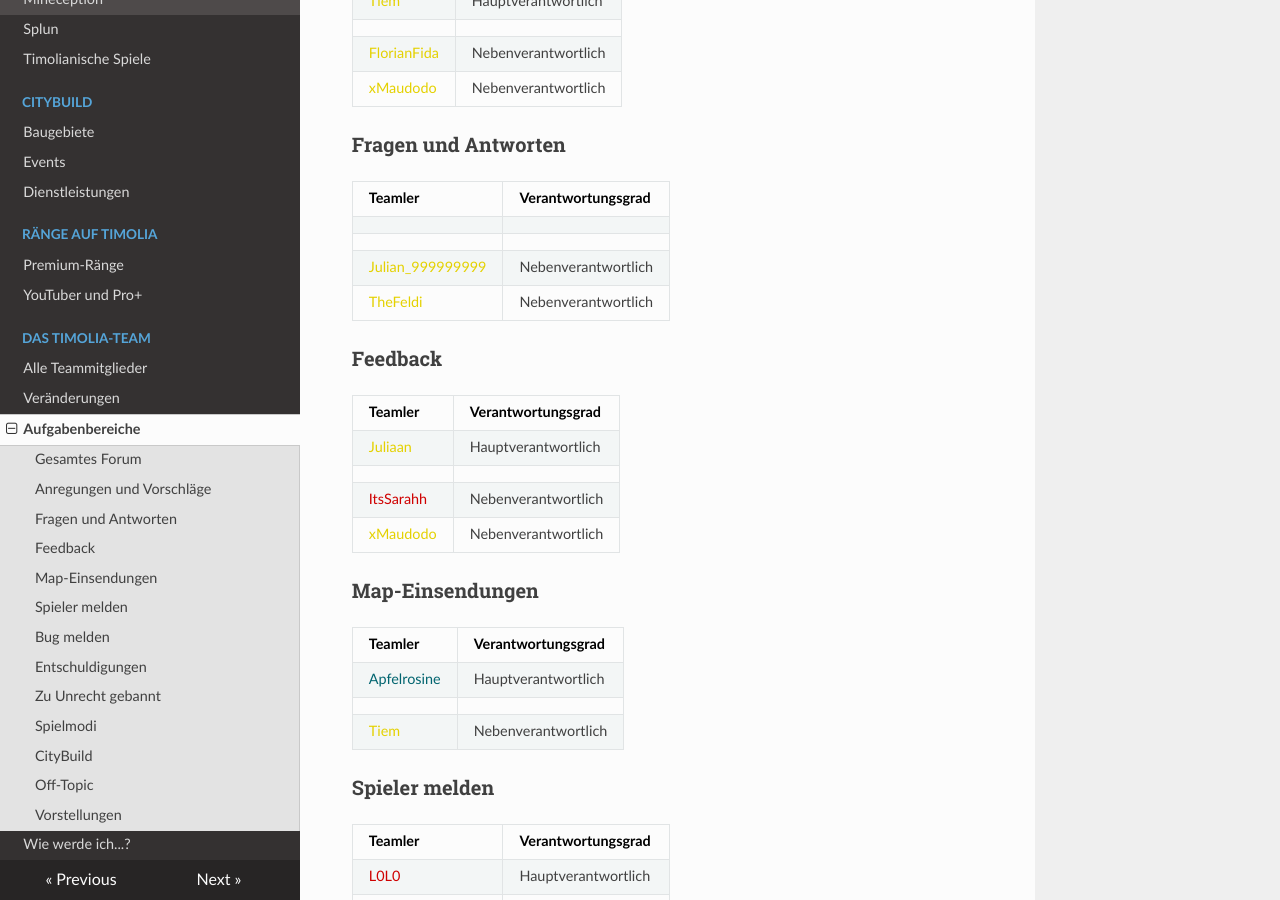
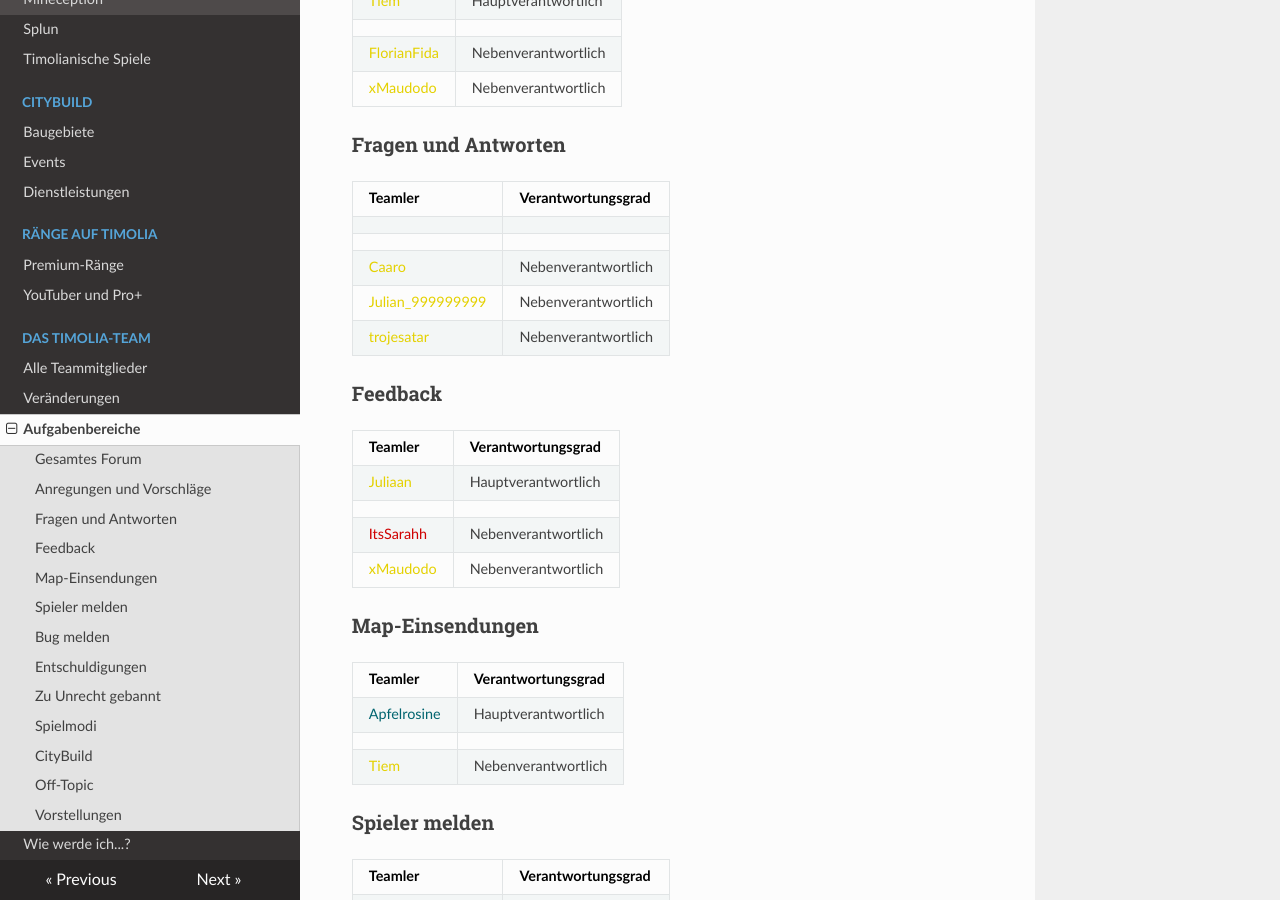
Before and after one commit to TimoliaDE/HowTo, an MkDocs documentation site: the page built from docs/team/responsibilities.md, in a window 1280 px wide and 900 px high, scrolled down 561 px. Built offline with MkDocs 1.6.1, drawn with Linux system fonts in a browser that asks for light colours; nearby versions of some CDN libraries; old or Windows-style settings are respelled for this version of MkDocs; some of the changed text lies outside the part shown.

Commit message:
members und responsibilities (krass schweres Wort) update

```diff
--- a/docs/team/responsibilities.md
+++ b/docs/team/responsibilities.md
@@ -25,8 +25,9 @@ Die Verantwortlichen für das gesamte Forum kümmern sich sowohl um den Aufbau d
 | ------ | ------ |
 | | |
 | | |
+|<span style="color:#E4D100">Caaro</span> | Nebenverantwortlich |
 |<span style="color:#E4D100">Julian_999999999</span> | Nebenverantwortlich |
-|<span style="color:#E4D100">TheFeldi</span> | Nebenverantwortlich |
+|<span style="color:#E4D100">trojesatar</span> | Nebenverantwortlich |
 
 ###<strong>Feedback</strong>
 | Teamler | Verantwortungsgrad |
@@ -246,5 +247,5 @@ Wenn sich ein YouTuber für einen Rang auf Timolia interessiert, werden die Anfr
 |<span style="color:#CF0101">ItsSarahh</span> | Nebenverantwortlich |
 |<span style="color:#CF0101">L0L0</span> | Nebenverantwortlich |
 |<span style="color:#CF0101">Milam</span> | Nebenverantwortlich |
-|<span style="color:#CF0101">Thomasch</span> | Hauptverantwortlich |
+|<span style="color:#CF0101">Thomasch</span> | Nebenverantwortlich |
 |<span style="color:#E4D100">Metrixx7</span> | Nebenverantwortlich |
```
Also changed, not shown: docs/team/members.md (+1 -1 lines).
